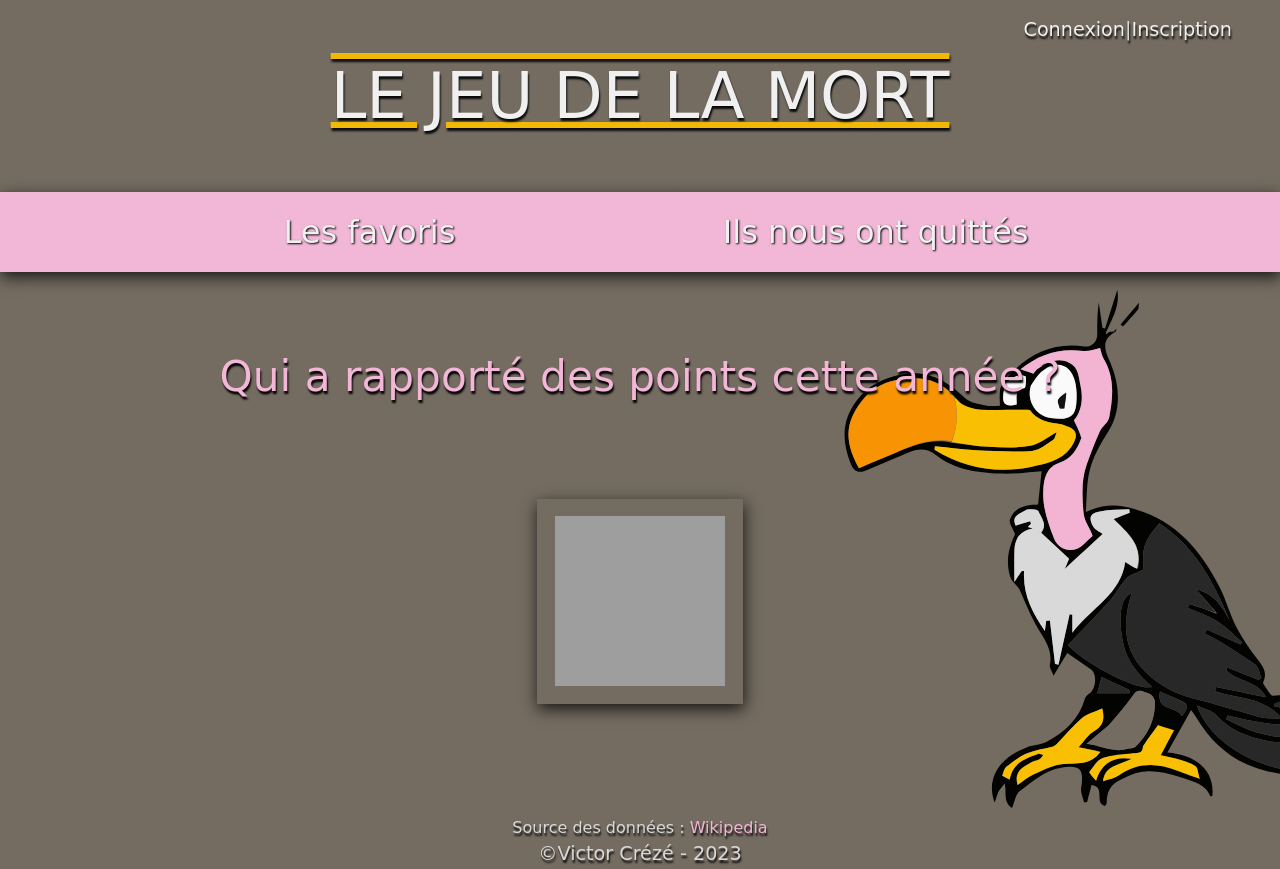
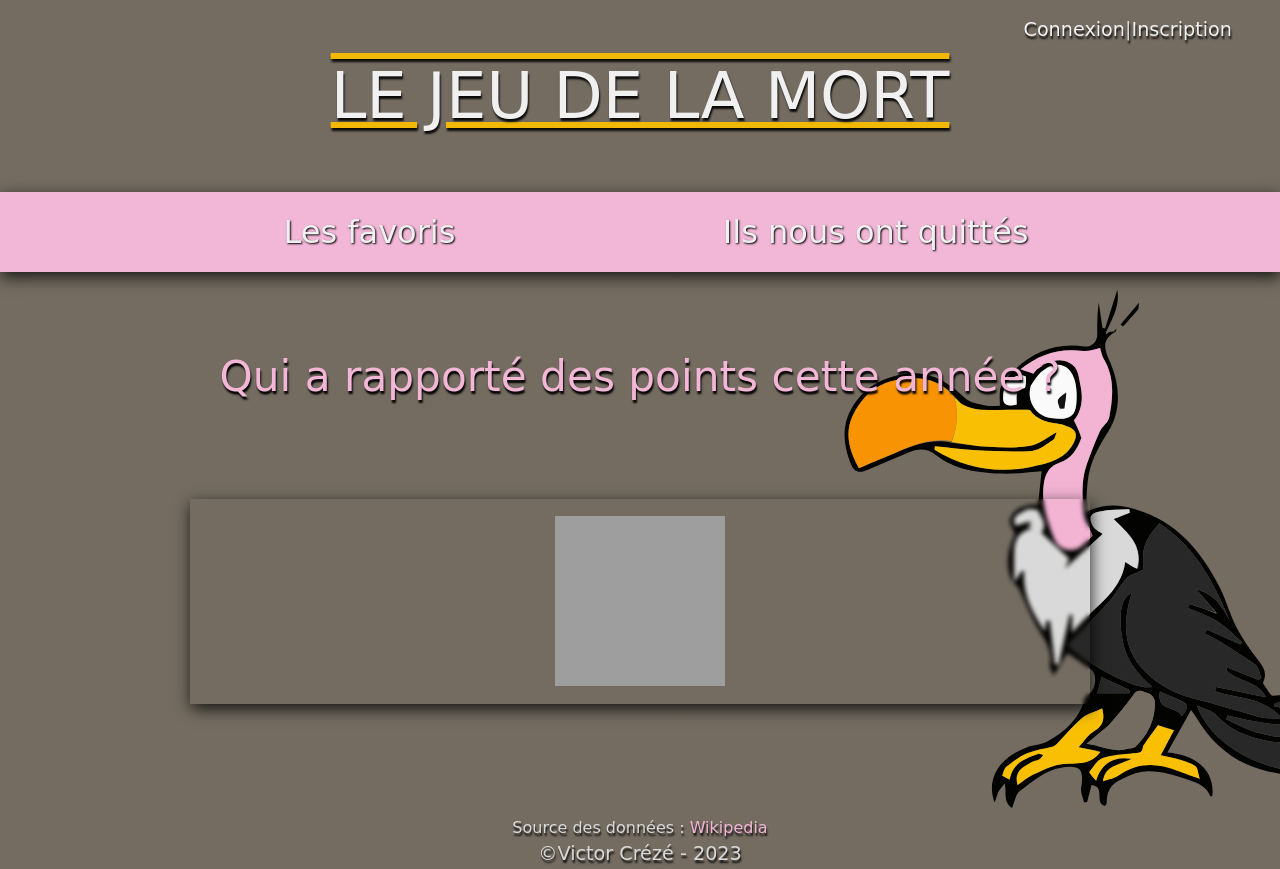
Before and after one commit to Vertocz/lejeudelamort, a Django app: page /resume/ in a window 1280 px wide. Run offline with Django 4.2, Linux system fonts and the light colour scheme; tables that the repository leaves empty hold one stand-in row (values such as "Sample post"); parts of the project's set-up code (start-up, migrations or seed data) failed here and were passed over; some web fonts are replaced; grey boxes are pictures that could not be loaded.

Commit message:
mise en forme

```diff
--- a/JeuDeLaMort/JeuDeLaMort/static/jdm/style-jdm.css
+++ b/JeuDeLaMort/JeuDeLaMort/static/jdm/style-jdm.css
@@ -113,7 +113,7 @@ h2 {
     margin: 4rem 3rem 2rem 3rem;
     box-shadow: rgba(0, 0, 0, 0.8) 1px 5px 15px;
     backdrop-filter: blur(2px);
-    max-width: 900px;
+    width: 900px;
 }
 
 .bouton {
```
